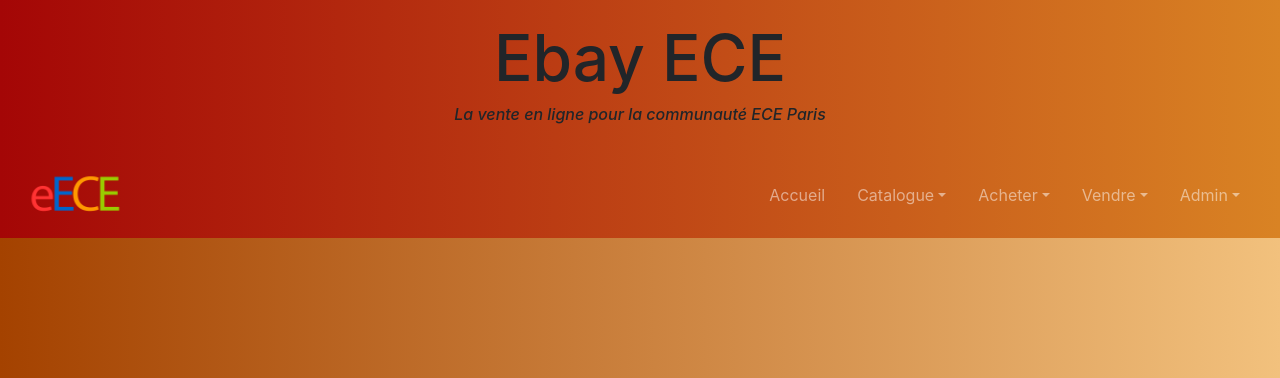
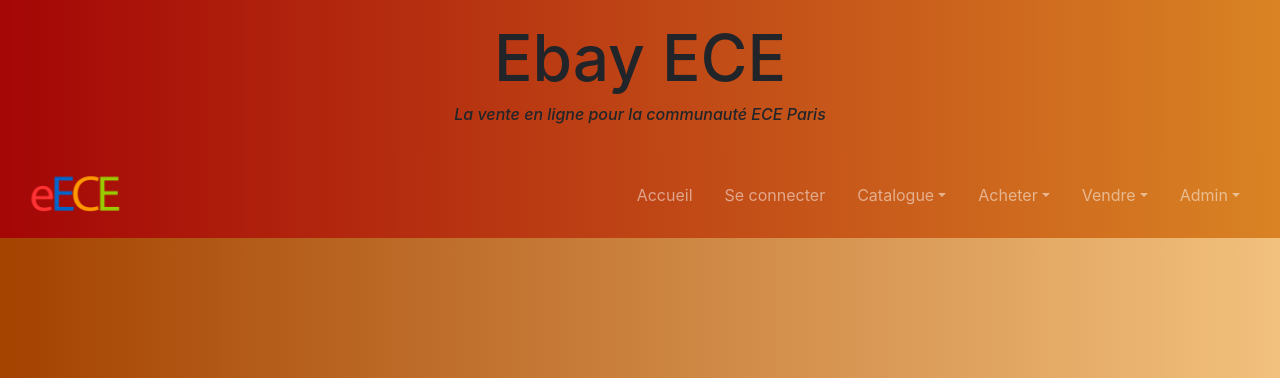
Before and after one commit to BenjaminSadoun/Piscine2020, a PHP site: page /index.php in a window 1280 px wide. Shown: the top 378 px of the page. Run offline with PHP 8.4, Linux system fonts and the light colour scheme.

Commit message:
navigConnexion

```diff
--- a/navig.php
+++ b/navig.php
@@ -7,7 +7,10 @@
     </button>
     <div class="collapse navbar-collapse" id="main-navigation">
         <ul class="navbar-nav">
+
             <li class="nav-item"><a class="nav-link" href="index.php">Accueil</a> </li>
+
+            <li class="nav-item"><a class="nav-link" href="connexion.php">Se connecter</a> </li>
 
             <li class="nav-item dropdown">
                 <a class="nav-link dropdown-toggle" href="catalogue.php" data-toggle="dropdown">Catalogue</a>
```
